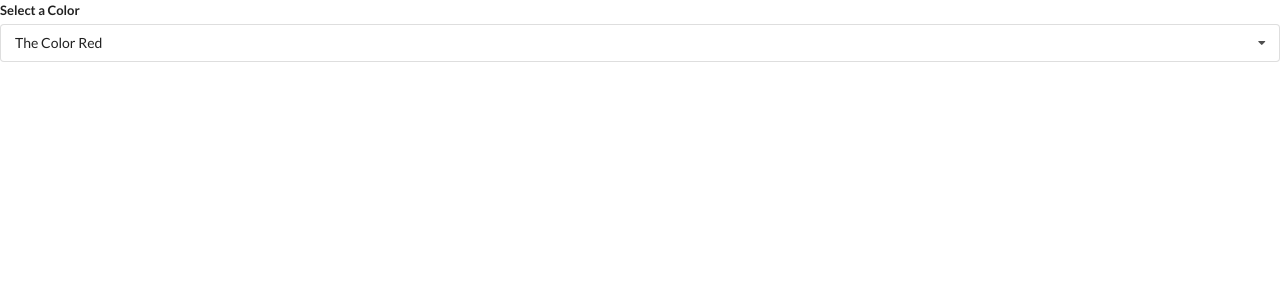
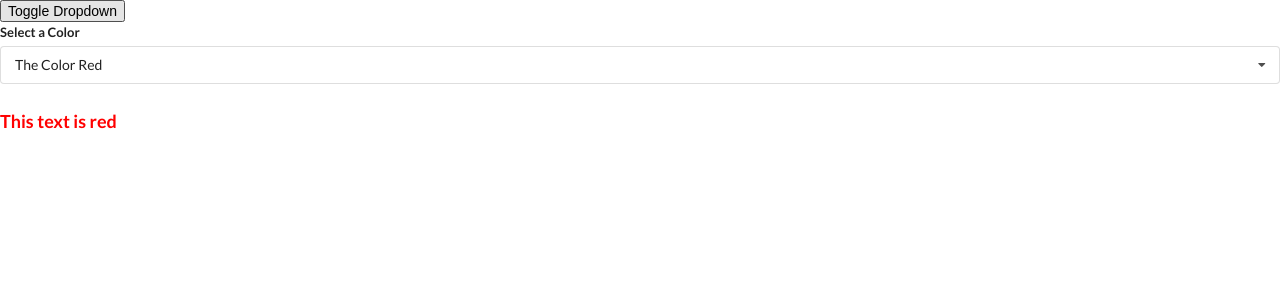
Before and after one commit to foldvari/react-training, a React (Create React App) app in the folder widgets/: page / in a window 1280 px wide. Shown: the top 300 px of the page. Built offline with nearby package versions, Linux system fonts and the light colour scheme.

Commit message:
Dropdown with text is ready

```diff
--- a/widgets/src/App.js
+++ b/widgets/src/App.js
@@ -21,14 +21,20 @@ const options = [
 const App = () => {
 
   const [selected, setSelected] = useState(options[0]);
+  const [showDropdown, setShowDropdown] = useState(true);
 
   return (
     <div>
-      <Dropdown
-        selected={selected}
-        onSelectedChanges={setSelected}
-        options={options}
-      />
+      <button onClick={() => setShowDropdown(!showDropdown)}>Toggle Dropdown</button>
+
+      {showDropdown ?
+        <Dropdown
+          selected={selected}
+          onSelectedChanges={setSelected}
+          options={options}
+        />
+        : null
+      }
     </div>
   );
 };
--- a/widgets/src/components/Dropdown.js
+++ b/widgets/src/components/Dropdown.js
@@ -55,6 +55,10 @@ const Dropdown = ({ options, selected, onSelectedChanges }) => {
           </div>
         </div>
       </div>
+      <h3
+        style={{color: selected.value}}>
+        {`This text is ${selected.value}`}
+      </h3>
     </div>
   );
 };
```
